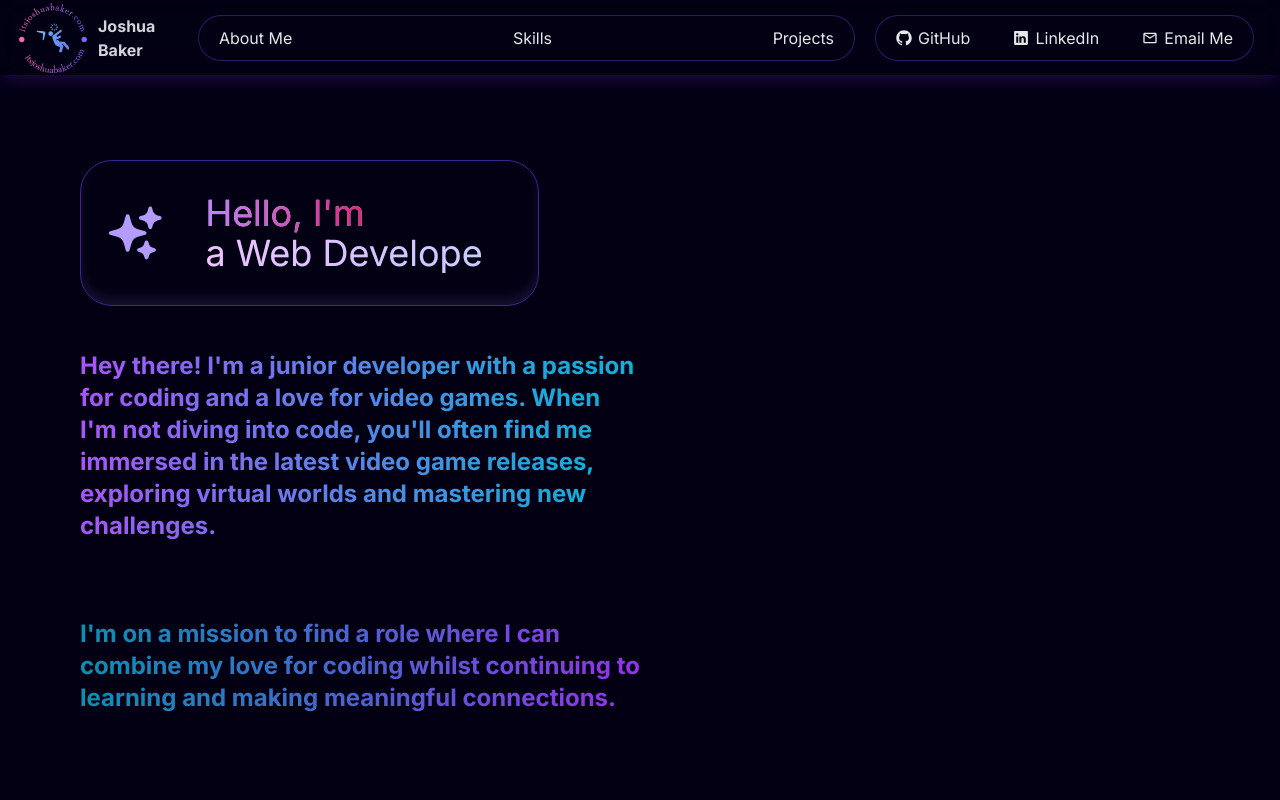
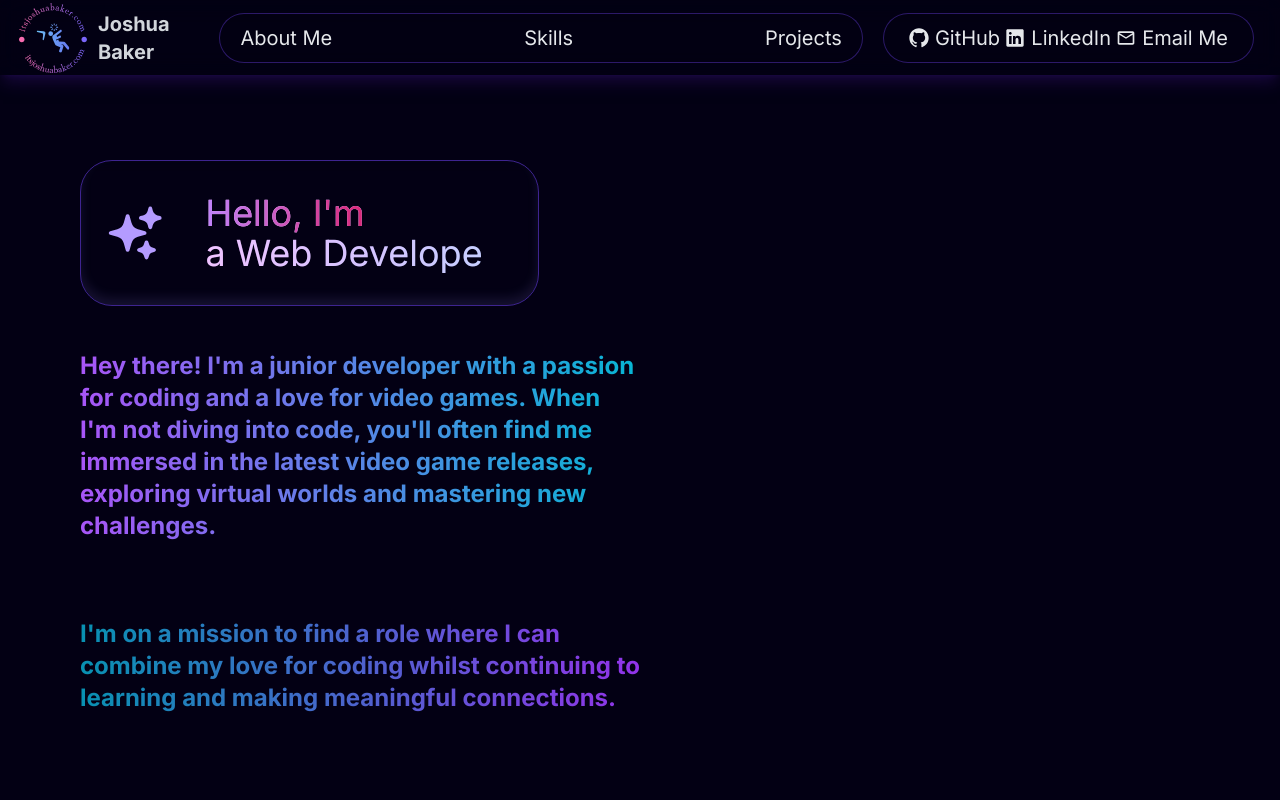
Before and after one commit to joshua-bake/Portfolio, a Next.js app: page / in a window 1280 px wide. Shown: the top 800 px of the page. Built offline with nearby package versions, Linux system fonts and the light colour scheme; a web font is replaced by a local one.

Commit message:
increase size for navbar

```diff
--- a/components/main/Footer.tsx
+++ b/components/main/Footer.tsx
@@ -13,13 +13,13 @@ const Footer = () => {
             <div className="w-full flex flex-col items-center justify-center m-auto">
                 <div className="w-full h-full flex flex-row items center justify-around flex-wrap">
                     <div className="min-w-[200px] h-auto flex flex-col items-center justify-start">
-                        <a target="_blank" href={TO_GITHUB} rel="noopener noreferrer" className='flex text-white flex-row items-center my-[15px] '><RxGithubLogo /><span className='text-[15px] ml-[6px]'>GitHub</span></a>
+                        <a target="_blank" href={TO_GITHUB} rel="noopener noreferrer" className='flex text-white text-xl flex-row items-center my-[15px] '><RxGithubLogo /><span className='text-[15px] ml-[6px]'>GitHub</span></a>
                     </div>
                     <div className="min-w-[200px] h-auto flex flex-col items-center justify-start">
-                        <a target="_blank" href={`mailto:${FROM_EMAIL}`} rel="noopener noreferrer" className='flex text-white flex-row items-center my-[15px] '><MdOutlineMail /><span className='text-[15px] ml-[6px]'>Email Me</span></a>
+                        <a target="_blank" href={`mailto:${FROM_EMAIL}`} rel="noopener noreferrer" className='flex text-white text-xl flex-row items-center my-[15px] '><MdOutlineMail /><span className='text-[15px] ml-[6px]'>Email Me</span></a>
                     </div>
                     <div className="min-w-[200px] h-auto flex flex-col items-center justify-start">
-                        <a target="_blank" href={TO_LINKEDIN} rel="noopener noreferrer" className='flex text-white flex-row items-center my-[15px] '><RxLinkedinLogo /><span className='text-[15px] ml-[6px]'>LinkedIn</span></a>
+                        <a target="_blank" href={TO_LINKEDIN} rel="noopener noreferrer" className='flex text-white text-xl flex-row items-center my-[15px] '><RxLinkedinLogo /><span className='text-[15px] ml-[6px]'>LinkedIn</span></a>
                     </div>
                 </div>
                 <div className='mb-[20px] mt-2 text-[15px] text-center'>
--- a/components/main/Navbar.tsx
+++ b/components/main/Navbar.tsx
@@ -22,12 +22,12 @@ const Navbar = () => {
                         height={70}
                         className="cursor-pointer hover:animate-slowspin"
                     />
-                    <span className="font-bold ml-[10px] hidden md:block text-gray-300">
+                    <span className="font-bold ml-[10px] text-xl hidden md:block text-gray-300">
                         Joshua Baker
                     </span>
                 </a>
                 <div className="hidden md:flex w-[700px] h-full flex-row items-center justify-between">
-                    <div className="flex items-center justify-between w-full h-auto border border-[#7042f861] bg-[#0300145e] mr-5 px-[20px] py-[10px] rounded-full text-gray-200">
+                    <div className="flex items-center justify-between w-full h-auto text-xl border border-[#7042f861] bg-[#0300145e] mr-5 px-[20px] py-[10px] rounded-full text-gray-200">
                         <a href="#about-me" className="cursor-pointer">
                             About Me
                         </a>
@@ -39,8 +39,8 @@ const Navbar = () => {
                         </a>
                     </div>
                 </div>
-                <div className="hidden md:flex w-[400px] h-full flex-row items-center justify-end">
-                    <div className="flex justify-between w-full h-auto border border-[#7042f861] bg-[#0300145e] mr-2 px-[20px] py-[10px] rounded-full text-gray-200">
+                <div className="hidden md:flex w-[400px] h-full flex-row items-center justify-end text-xl">
+                    <div className="flex justify-between w-full h-auto border border-[#7042f861] bg-[#0300145e] mr-2 px-[25px] py-[10px] rounded-full text-gray-200">
                         <a target="_blank" href={TO_GITHUB} rel="noopener noreferrer" className='flex flex-row items-center'><RxGithubLogo /><span className='ml-[6px]'>GitHub</span></a>
                         <a target="_blank" href={TO_LINKEDIN} rel="noopener noreferrer" className='flex flex-row items-center'><RxLinkedinLogo /><span className='ml-[6px]'>LinkedIn</span></a>
                         <a target="_blank" href={`mailto:${FROM_EMAIL}`} rel="noopener noreferrer" className='flex flex-row items-center'><MdOutlineMail /><span className='ml-[6px]'>Email Me</span></a>
```
